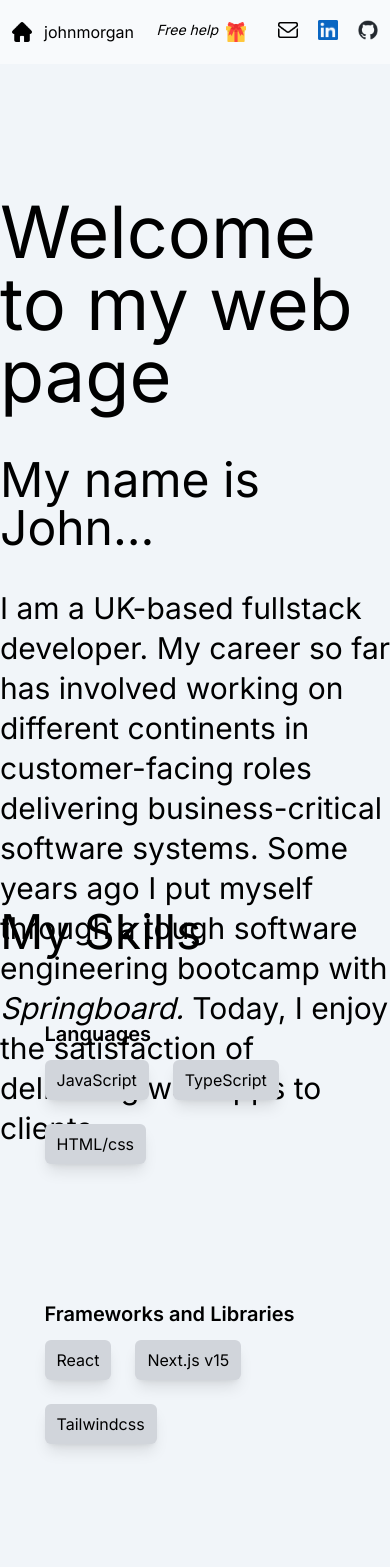
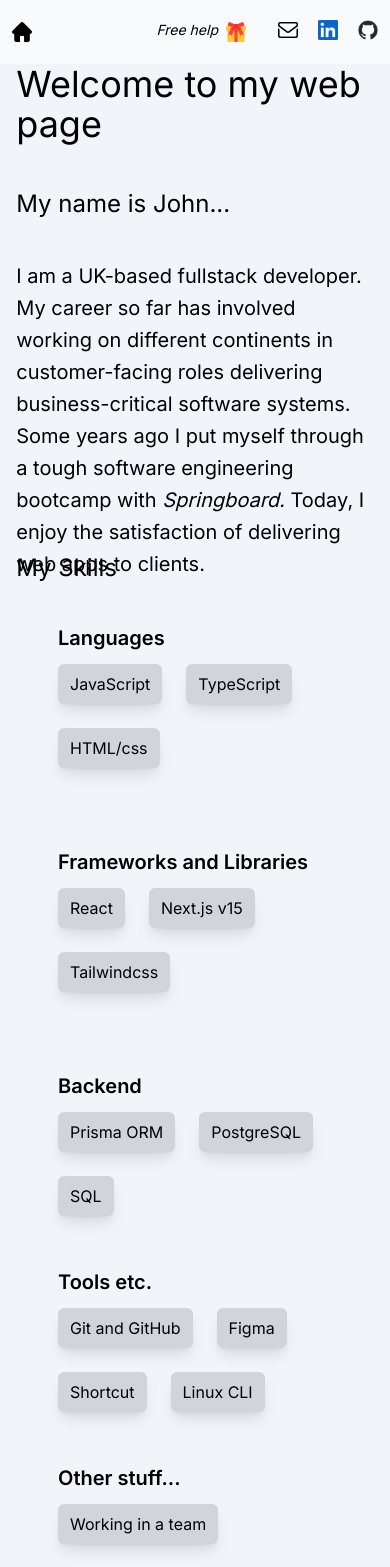
Before and after one commit to johnhm22/iamjohn, a Next.js app: page / in a window 390 px wide. Shown: the top 1567 px of the page. Built offline with nearby package versions, Linux system fonts and the light colour scheme.

Commit message:
Adding styling for different screen sizes. Also adding custom styling class of contain

```diff
--- a/app/components/Card.tsx
+++ b/app/components/Card.tsx
@@ -11,23 +11,23 @@ type Props = {
 
 const Card = ({ title, description, src, link }: Props) => {
   return (
-    <div className="p-3 w-2/3 bg-slate-200 rounded-md flex flex-col mb-7">
+    <div className="p-3 w-11/12 lg:w-2/3 bg-slate-200 rounded-md flex flex-col mb-7">
       <div className="place-items-center">
         <Image
           alt="App image"
           src={src}
           width={382}
           height={222}
-          className="object-contain w-[250px] md:w-[400px] h-auto p-2 min-h-60 max-h-60 mb-1"
+          className="object-contain w-[250px] md:w-[400px] p-2 min-h-40 lg:min-h-60 max-h-60 mb-1"
         />
       </div>
       <div className="min-h-40">
-        <h2 className="text-xl font-semibold my-3">{title}</h2>
+        <h2 className=" text-lg lg:text-xl font-semibold my-3">{title}</h2>
         <p>{description}</p>
       </div>
       <div className="flex justify-end mt-3">
         <Link href={`/projects/${link}`}>
-          <button className="font-normal text-base w-150 h-100 rounded-md bg-green-400 py-1 px-3">
+          <button className="font-normal text-sm lg:text-base w-150 h-100 rounded-md bg-green-400 py-1 px-3">
             Details
           </button>
         </Link>
--- a/app/components/FreeStuff.tsx
+++ b/app/components/FreeStuff.tsx
@@ -4,11 +4,8 @@ import Image from "next/image";
 
 const FreeStuff = () => {
   return (
-    <div
-      id="free"
-      className="container mx-auto min-h-maxborder border-red-500 flex flex-col items-center my-16 text-center"
-    >
-      <div className="flex flex-row gap-3">
+    <div className="container mx-auto min-h-max flex flex-col items-center my-16 text-center">
+      <div className="flex flex-row md:gap-3">
         <Image
           alt="giftbox"
           className="object-contain"
@@ -16,13 +13,14 @@ const FreeStuff = () => {
           height={30}
           width={30}
         />{" "}
-        <h2 className="text-5xl font-semibold">Free Stuff</h2>
+        <h2 className="text-3xl md:text-5xl font-semibold">Free Stuff</h2>
         <Image
           alt="giftbox"
           className="object-contain"
           src="/giftbox.png"
           height={30}
           width={30}
+          sizes="(max-width: 768px) 100vw, (max-width: 1200px) 50vw, 33vw"
         />
       </div>
       <p className="w-1/2 mt-3 leading-6">
--- a/app/components/Header.tsx
+++ b/app/components/Header.tsx
@@ -28,14 +28,14 @@ const Header = () => {
             height={20}
             width={20}
           />
-          <div>johnmorgan</div>
+          <div className="invisible sm:visible">johnmorgan</div>
         </Link>
 
         <div className="flex gap-5 cursor-pointer">
           <div className="flex flex-row gap-2 mr-3" onClick={handleOnClick}>
             <p className="text-sm italic hover:font-semibold">Free help</p>
             <Image
-            alt="giftbox"
+              alt="giftbox"
               className="object-contain"
               src="/giftbox.png"
               height={20}
@@ -47,7 +47,7 @@ const Header = () => {
             href="mailto:johnhowardmorgan@outlook.com?subject=Query from your website"
             target="_blank"
           >
-            <Image alt='inbox' src="/inbox.png" height={20} width={20} />
+            <Image alt="inbox" src="/inbox.png" height={20} width={20} />
           </Link>
           <Link
             href="https://www.linkedin.com/in/john-morgan-a6a1632"
@@ -60,7 +60,7 @@ const Header = () => {
           </Link>
         </div>
       </div>
-      <dialog ref={dialogRef} className="relative w-2/5 backdrop-blur-xl">
+      <dialog ref={dialogRef} className="relative md:w-2/5 backdrop-blur-xl">
         <button
           onClick={closeDialog}
           className="absolute border text-gray-400 font-normal text-sm top-1 right-1 rounded-md px-2 py-1 text-md bg-gray-200"
--- a/app/components/Intro.tsx
+++ b/app/components/Intro.tsx
@@ -1,18 +1,31 @@
-import Link from 'next/link';
-import React from 'react'
+import Link from "next/link";
+import React from "react";
 
 const Intro = () => {
   return (
-    <div className="container  mx-auto min-h-screen flex items-center">
-    <div className="flex flex-col">
-    <h1 className="text-7xl mb-11">Welcome to my web page</h1>
-    <div className="h-80 ">
-      <h2 className="text-5xl mb-9 font-normal">My name is John...</h2>
-    <p className="text-3xl leading-10">I am a UK-based fullstack developer. My career so far has involved working on different continents in customer-facing roles delivering business-critical software systems. Some years ago I put myself through a tough software engineering bootcamp with <Link href='https://www.springboard.com/courses/software-engineering-career-track/' target='_blank' className="italic">Springboard.</Link> Today, I enjoy the satisfaction of delivering web apps to clients.</p>
+    <div className="w-11/12 mx-auto md:min-h-screen flex items-center mb-11">
+      <div className="flex flex-col">
+        <h1 className="text-4xl lg:text-7xl mb-11">Welcome to my web page</h1>
+        <div className="h-80 ">
+          <h2 className="heading">My name is John...</h2>
+          <p className="text-xl lg:text-3xl leading-8 lg:leading-10">
+            I am a UK-based fullstack developer. My career so far has involved
+            working on different continents in customer-facing roles delivering
+            business-critical software systems. Some years ago I put myself
+            through a tough software engineering bootcamp with{" "}
+            <Link
+              href="https://www.springboard.com/courses/software-engineering-career-track/"
+              target="_blank"
+              className="italic"
+            >
+              Springboard.
+            </Link>{" "}
+            Today, I enjoy the satisfaction of delivering web apps to clients.
+          </p>
+        </div>
+      </div>
     </div>
-    </div>
-    </div>
-  )
-}
+  );
+};
 
 export default Intro;
--- a/app/components/MyProjects.tsx
+++ b/app/components/MyProjects.tsx
@@ -4,10 +4,10 @@ import Card from "./Card";
 const MyProjects = () => {
   return (
     <div>
-      <div className="container mx-auto min-h-screen">
-        <div className="">
-          <h2 className="text-5xl mb-9 font-normal">Projects</h2>
-          <div className="h-full justify-items-center grid grid-cols-1 lg:grid-cols-2">
+      <div className="w-11/12 mx-auto min-h-screen">
+        {/* <div className="contain"> */}
+        <h2 className="heading">Projects</h2>
+        <div className="h-full justify-items-center grid grid-cols-1 md:grid-cols-2">
           <Card
             src="/finance-app.png"
             title="Finance App"
@@ -41,7 +41,6 @@ const MyProjects = () => {
         </div>
       </div>
     </div>
-    </div>
   );
 };
 
--- a/app/components/MySkills.tsx
+++ b/app/components/MySkills.tsx
@@ -3,14 +3,18 @@ import Pill from "./Pill";
 import Link from "next/link";
 
 const MySkills = () => {
+  // INTRO <div className="w-11/12 mx-auto md:min-h-screen flex items-center mb-11"></div>
+  // PROJECTS <div className="w-11/12 mx-auto min-h-screen">
+  //MY SKILLS <div className="w-11/12 mx-auto min-h-screen">
   return (
     <div className="mb-11">
-      <div className="container mx-auto min-h-screen flex">
+      <div className="w-11/12 mx-auto min-h-screen">
+      {/* <div className="contain"> */}
         <div className="flex flex-col">
-          <div className="h-80 min-h-max">
-            <h2 className="text-5xl mb-16 font-normal">My Skills</h2>
+          <div className="min-h-max">
+            <h2 className="heading">My Skills</h2>
             <div className=" flex justify-center">
-              <div className="grid grid-cols-1 lg:grid-cols-2 gap-x-5 gap-y-24 w-5/6">
+              <div className="grid grid-cols-1 lg:grid-cols-2 gap-x-5 gap-y-10 lg:gap-y-24 w-5/6">
                 <div className="mb-7">
                   <p className="ml-3 grid grid-cols-3 gap-3 text-xl font-semibold text-black">
                     Languages
```
Lines whose indentation alone changed are shown as unchanged.
